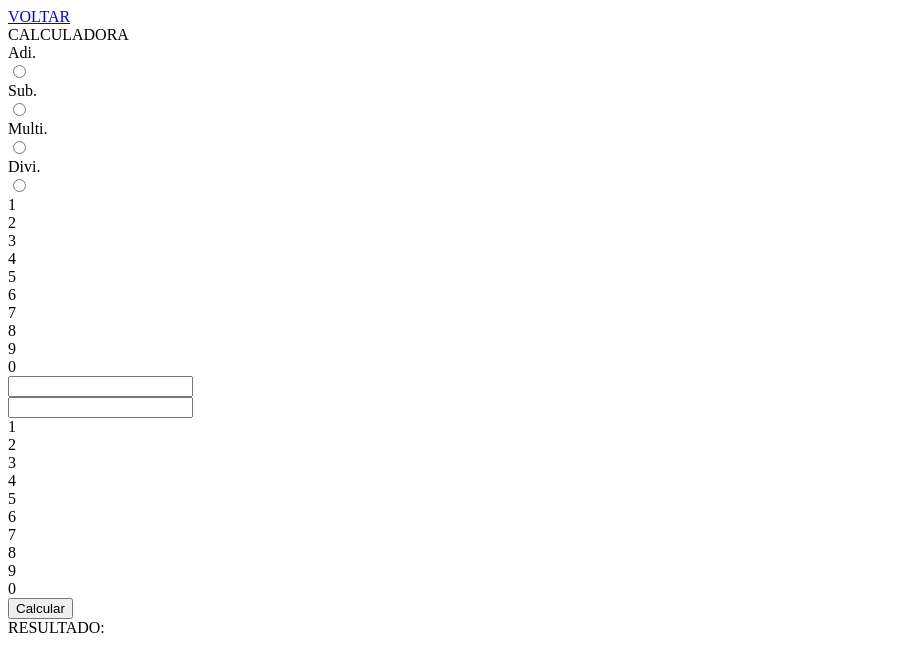
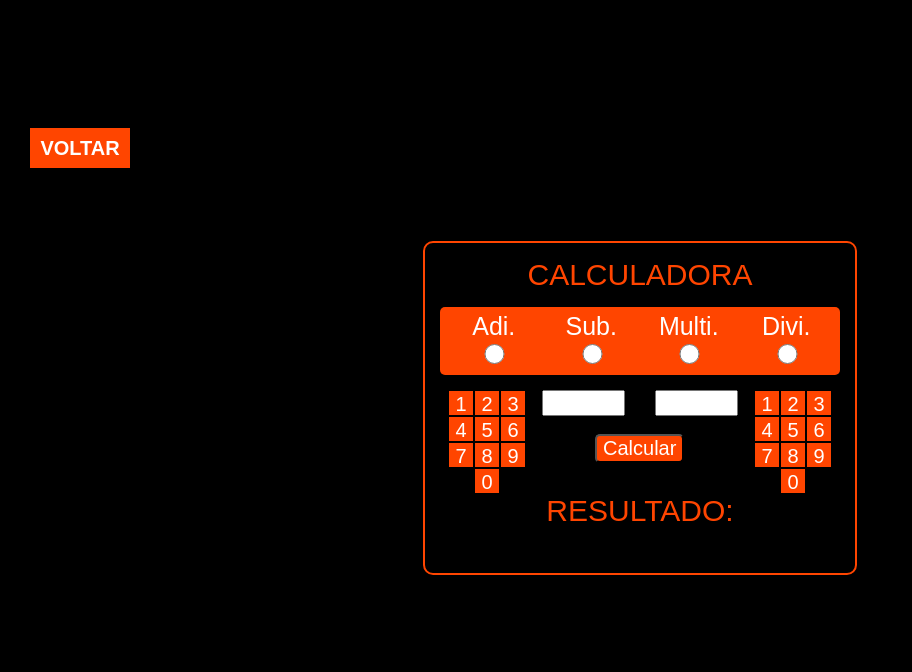
Before and after one commit to CleProgrammer/Meu-portfolio, a plain HTML site: page tools/calculadora.html in a window 1280 px wide. Shown: the whole page, without its empty margins (0-912 px from the left). Drawn offline with Linux system fonts and the light colour scheme; files that its build step writes are made by us from their sources; the site is published under a folder, as on GitHub Pages, so addresses that start at the root find nothing; files whose address does not match are found by name.

Commit message:
firts commit

```diff
--- a/tools/calculadora.html
+++ b/tools/calculadora.html
@@ -5,11 +5,11 @@
     <meta http-equiv="X-UA-Compatible" content="IE=edge">
     <meta name="viewport" content="width=device-width, initial-scale=1.0">
     <title>Calculadora</title>
-    <link rel="stylesheet" href="/tools/calculadora.css">
+    <link rel="stylesheet" href="./tools/calculadora.css">
 </head>
 <body>
     <section>
-        <div class="backTohome"><a href="./index.html">VOLTAR</a></div>
+        <div class="backTohome"><a href="/index.html">VOLTAR</a></div>
         <div class="container">
             <div class="title">CALCULADORA</div>
             <div class="choose">
```
